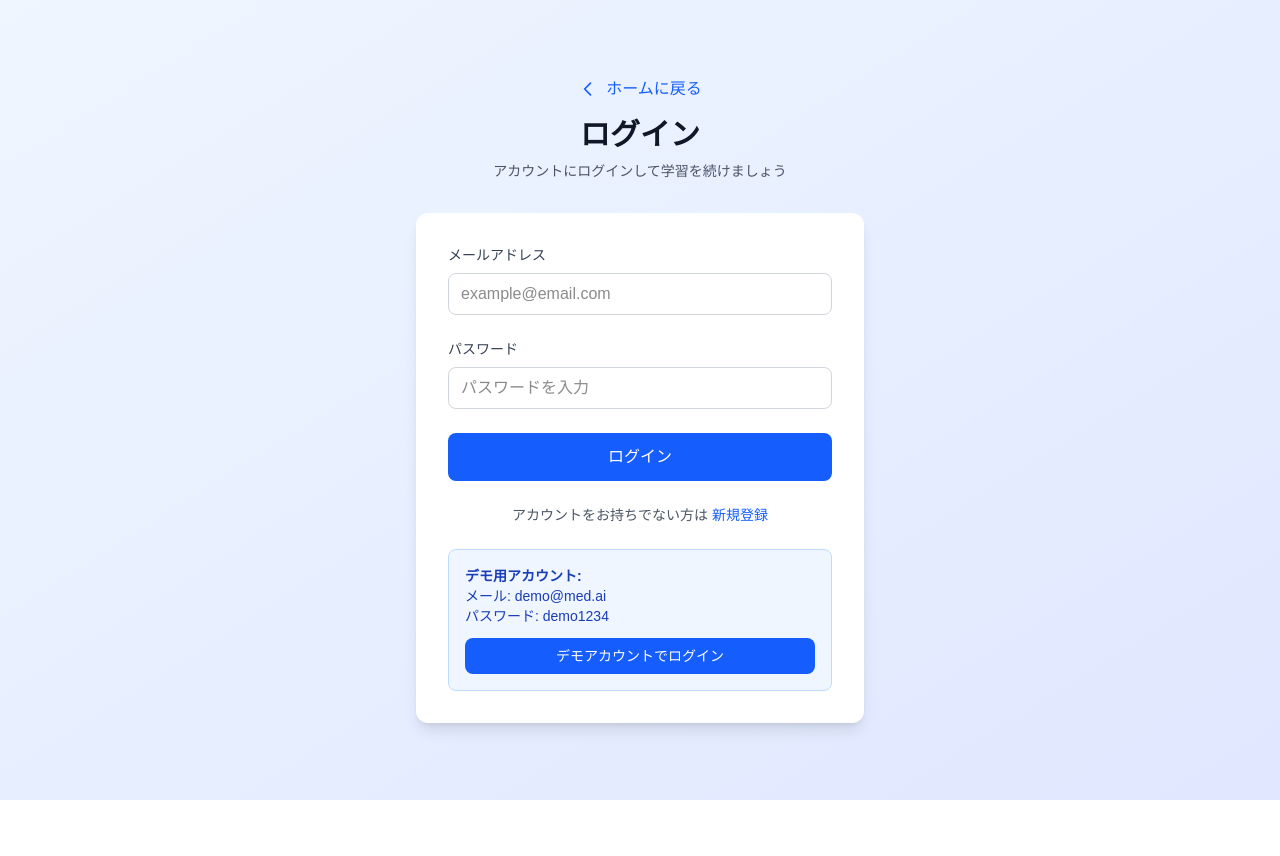
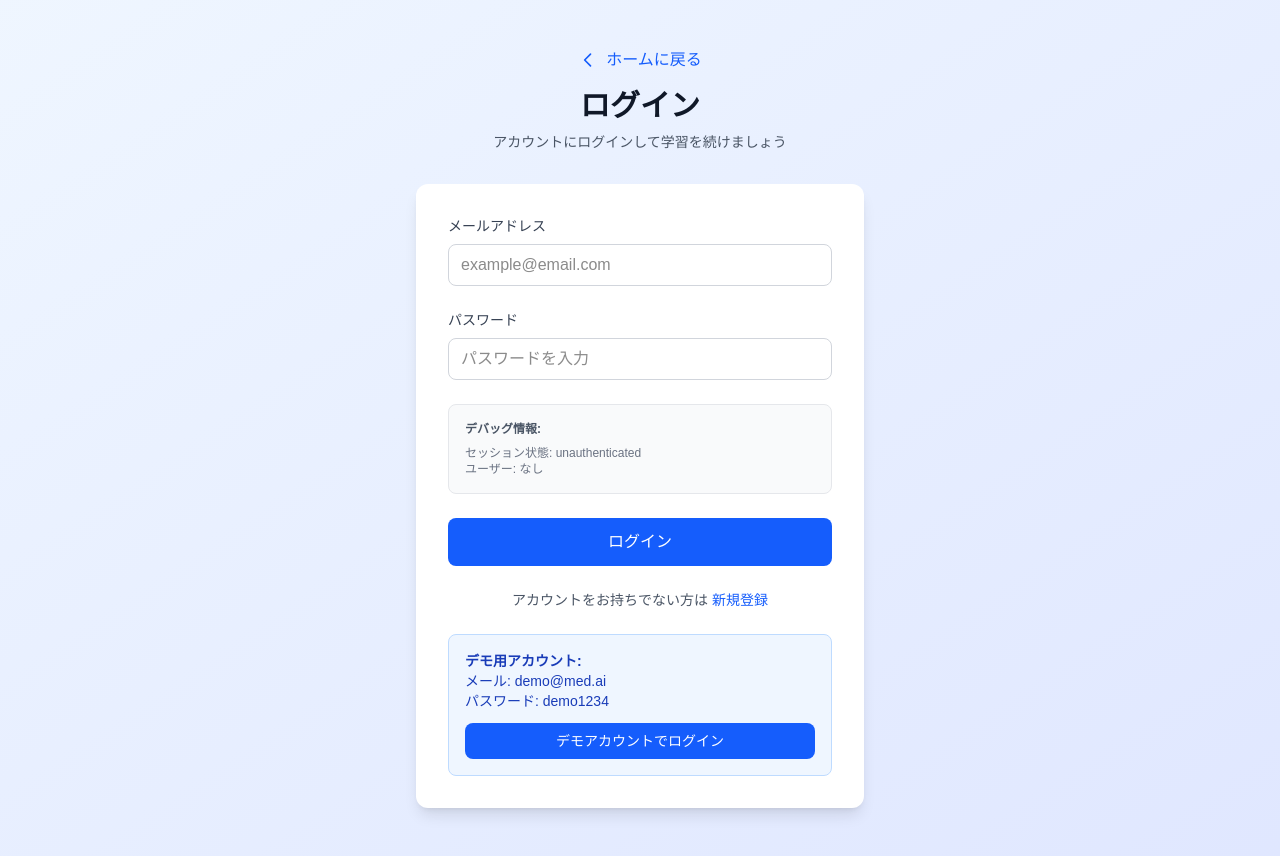
Before and after one commit to kentaro23/med-learning-app, a Next.js app: page /auth/signin in a window 1280 px wide. Before the commit the page ends 800 px from the top, so only its background shows below. Built offline with nearby package versions, Linux system fonts and the light colour scheme; no server answers.

Commit message:
🔐 Fix login redirect issue and add session monitoring
- Add detailed logging for login process
- Implement automatic session state monitoring
- Add session API check for reliable redirects
- Display debug information in development mode
- Fix dashboard redirect after successful login

```diff
--- a/src/app/auth/signin/page.tsx
+++ b/src/app/auth/signin/page.tsx
@@ -1,12 +1,12 @@
 'use client';
 
-import { useState } from 'react';
+import { useState, useEffect } from 'react';
 import { useForm } from 'react-hook-form';
 import { zodResolver } from '@hookform/resolvers/zod';
 import { z } from 'zod';
 import Link from 'next/link';
 import { useRouter } from 'next/navigation';
-import { signIn } from 'next-auth/react';
+import { signIn, useSession } from 'next-auth/react';
 
 const signInSchema = z.object({
   email: z.string().email('有効なメールアドレスを入力してください'),
@@ -19,6 +19,15 @@ export default function SignInPage() {
   const [isLoading, setIsLoading] = useState(false);
   const [error, setError] = useState('');
   const router = useRouter();
+  const { data: session, status } = useSession();
+
+  // セッションが存在する場合はダッシュボードにリダイレクト
+  useEffect(() => {
+    if (session && status === 'authenticated') {
+      console.log('✅ Session detected, redirecting to dashboard...');
+      router.push('/dashboard');
+    }
+  }, [session, status, router]);
 
   const {
     register,
@@ -33,20 +42,46 @@ export default function SignInPage() {
     setError('');
 
     try {
+      console.log('🚀 Attempting login for:', data.email);
+
       const result = await signIn('credentials', {
         email: data.email,
         password: data.password,
         redirect: false,
       });
 
+      console.log('📊 SignIn result:', result);
+
       if (result?.error) {
         console.error('❌ Login failed:', result.error);
         setError('メールアドレスまたはパスワードが正しくありません。');
+      } else if (result?.ok) {
+        console.log('✅ Login successful, redirecting to dashboard...');
+        // ログイン成功後、ダッシュボードページにリダイレクト
+        router.push('/dashboard');
       } else {
-        console.log('✅ Login successful');
-        // ログイン成功後、ダッシュボードページにリダイレクト
-        console.log('🔄 Redirecting to dashboard...');
-        router.push('/dashboard');
+        console.log('⚠️ Login result unclear, checking session...');
+        // セッションの状態を確認してからリダイレクト
+        const checkSession = async () => {
+          try {
+            const response = await fetch('/api/auth/session');
+            const sessionData = await response.json();
+            console.log('🔍 Session check result:', sessionData);
+
+            if (sessionData.user) {
+              console.log('✅ User session found, redirecting to dashboard...');
+              router.push('/dashboard');
+            } else {
+              console.log('❌ No user session found');
+              setError('ログインに失敗しました。再度お試しください。');
+            }
+          } catch (error) {
+            console.error('❌ Session check failed:', error);
+            setError('セッションの確認に失敗しました。再度お試しください。');
+          }
+        };
+
+        checkSession();
       }
     } catch (err) {
       console.error('❌ Login error:', err);
@@ -116,6 +151,21 @@ export default function SignInPage() {
               </div>
             )}
 
+            {/* デバッグ情報（開発環境のみ） */}
+            {process.env.NODE_ENV === 'development' && (
+              <div className="bg-gray-50 border border-gray-200 rounded-lg p-4">
+                <p className="text-xs text-gray-600 mb-2">
+                  <strong>デバッグ情報:</strong>
+                </p>
+                <p className="text-xs text-gray-500">
+                  セッション状態: {status}
+                </p>
+                <p className="text-xs text-gray-500">
+                  ユーザー: {session?.user?.email || 'なし'}
+                </p>
+              </div>
+            )}
+
             {/* ログインボタン */}
             <button
               type="submit"
```
